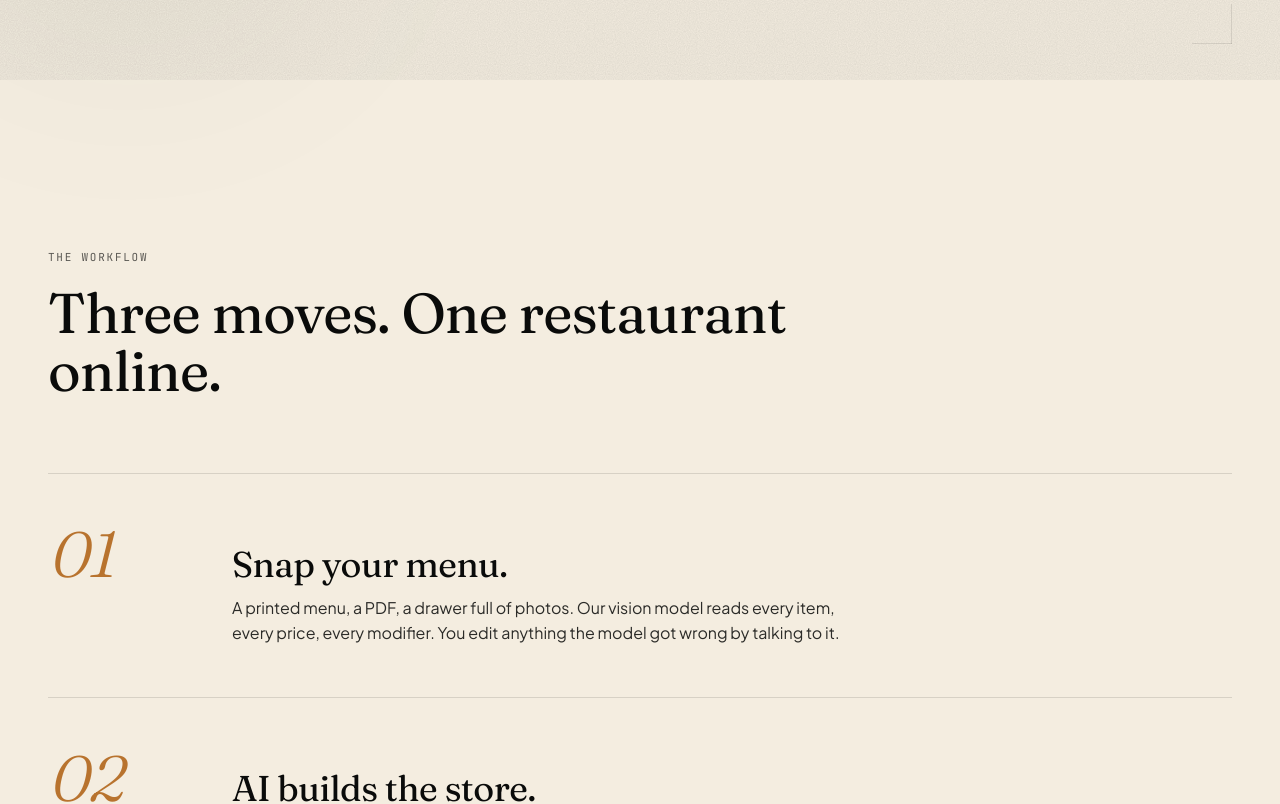
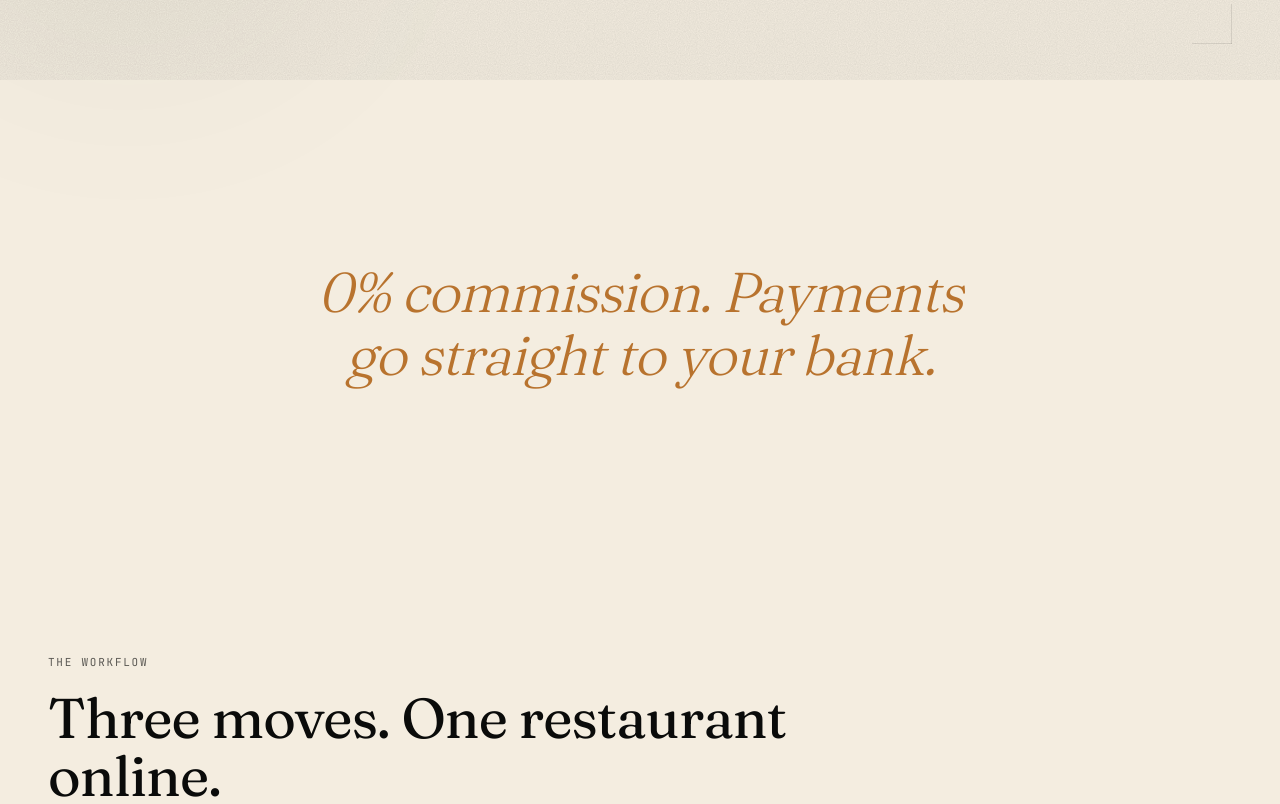
Before and after one commit to rochmanofenna/sajian, a Next.js app: page / in a window 1280 px wide. Shown: the part 880-1684 px from the top of the page. Built offline with nearby package versions, Linux system fonts and the light colour scheme.

Commit message:
feat(marketing): add zero-commission pullquote, fix mockup math, swap wa for mailto

```diff
--- a/src/app/globals.css
+++ b/src/app/globals.css
@@ -583,6 +583,30 @@ body {
   letter-spacing: 0.04em;
 }
 
+/* ── Pull-quote (between hero and how-it-works) ──────────────────────── */
+
+.sj-pullquote {
+  position: relative;
+  z-index: 1;
+  padding: clamp(72px, 12vw, 140px) 28px;
+  max-width: 1040px;
+  margin: 0 auto;
+  text-align: center;
+}
+.sj-pullquote p {
+  margin: 0 auto;
+  max-width: 820px;
+  font-family: var(--font-display);
+  font-style: italic;
+  font-weight: 300;
+  font-variation-settings: 'opsz' 144, 'SOFT' 100;
+  font-size: clamp(30px, 4.4vw, 56px);
+  line-height: 1.12;
+  letter-spacing: -0.02em;
+  color: var(--ochre);
+  text-wrap: balance;
+}
+
 /* ── Reveal on scroll ────────────────────────────────────────────────── */
 
 .sj-reveal {
--- a/src/components/marketing/MarketingHome.tsx
+++ b/src/components/marketing/MarketingHome.tsx
@@ -25,12 +25,22 @@ function MarketingShell() {
       <BackdropDecor />
       <Header />
       <Hero />
+      <Pullquote />
       <HowItWorks />
       <Features />
       <LiveDemo />
       <ClusterTeaser />
       <SiteFooter />
     </div>
+  );
+}
+
+function Pullquote() {
+  const { t } = useLang();
+  return (
+    <Reveal as="section" className="sj-pullquote">
+      <p>{t('pullquote')}</p>
+    </Reveal>
   );
 }
 
@@ -267,7 +277,7 @@ function ClusterTeaser() {
         <div className="sj-eyebrow">{t('cluster_eyebrow')}</div>
         <h2 className="sj-h2">{t('cluster_title')}</h2>
         <p className="sj-cluster__body">{t('cluster_body')}</p>
-        <a href="https://wa.me/6281000000000" className="sj-btn sj-btn--primary">
+        <a href={`mailto:${t('footer_email')}`} className="sj-btn sj-btn--primary">
           {t('cluster_cta')}
           <Arrow />
         </a>
@@ -301,9 +311,6 @@ function SiteFooter() {
         </div>
         <div className="sj-footer__col">
           <div className="sj-eyebrow">{t('footer_contact')}</div>
-          <a href="https://wa.me/6281000000000" className="sj-footer__link">
-            {t('footer_whatsapp')}
-          </a>
           <a href={`mailto:${t('footer_email')}`} className="sj-footer__link">
             {t('footer_email')}
           </a>
--- a/src/lib/i18n/messages.ts
+++ b/src/lib/i18n/messages.ts
@@ -23,6 +23,9 @@ export const messages = {
       'AI-powered ordering pages for Indonesian F&B. Upload your menu photos. Your customers order and pay directly. No aggregator commissions, no coding.',
     hero_proof: 'Live now at Mindiology Coffee, Bintaro — and counting.',
 
+    // Pull-quote between hero and how-it-works
+    pullquote: '0% commission. Payments go straight to your bank.',
+
     // Phone mockup labels
     mock_url: 'mindiology.sajian.app',
     mock_greeting: 'Good morning.',
@@ -31,7 +34,7 @@ export const messages = {
     mock_item_2: 'Croffle Original',
     mock_item_3: 'Cakwe Avocado',
     mock_add: 'Tambah',
-    mock_cart: '2 items · Rp 53.000',
+    mock_cart: '3 items · Rp 75.000',
 
     // How it works
     how_eyebrow: 'The workflow',
@@ -121,6 +124,8 @@ export const messages = {
       'Halaman pemesanan AI untuk F&B Indonesia. Upload foto menu kamu. Pelanggan pesan dan bayar langsung. Tanpa komisi aggregator, tanpa coding.',
     hero_proof: 'Sudah live di Mindiology Coffee, Bintaro — dan terus bertambah.',
 
+    pullquote: '0% komisi. Pembayaran langsung ke rekening kamu.',
+
     mock_url: 'mindiology.sajian.app',
     mock_greeting: 'Selamat pagi.',
     mock_branch: 'Emerald · Bintaro',
@@ -128,7 +133,7 @@ export const messages = {
     mock_item_2: 'Croffle Original',
     mock_item_3: 'Cakwe Avocado',
     mock_add: 'Tambah',
-    mock_cart: '2 item · Rp 53.000',
+    mock_cart: '3 item · Rp 75.000',
 
     how_eyebrow: 'Alurnya',
     how_title: 'Tiga langkah. Satu restoran online.',
```
